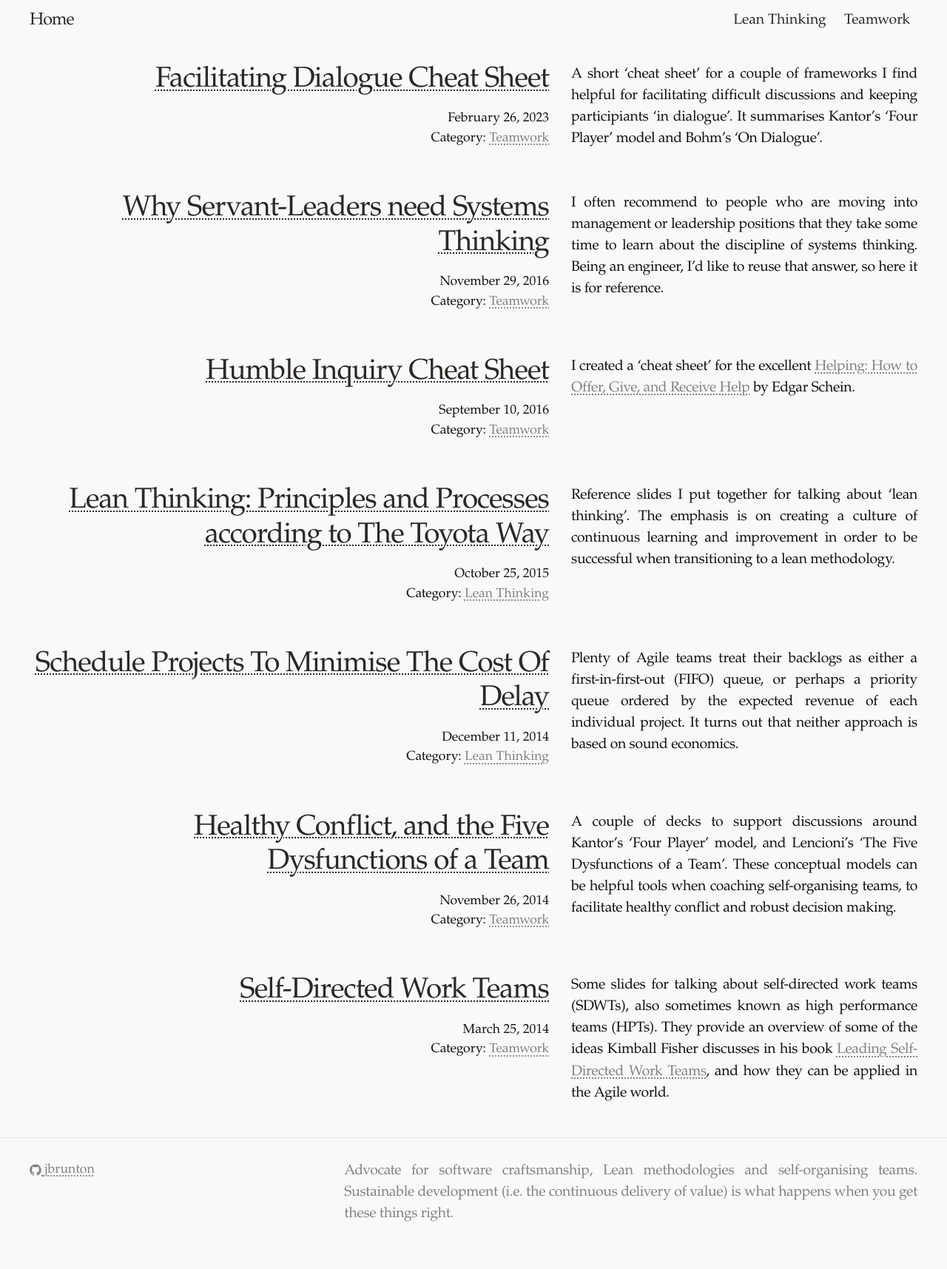
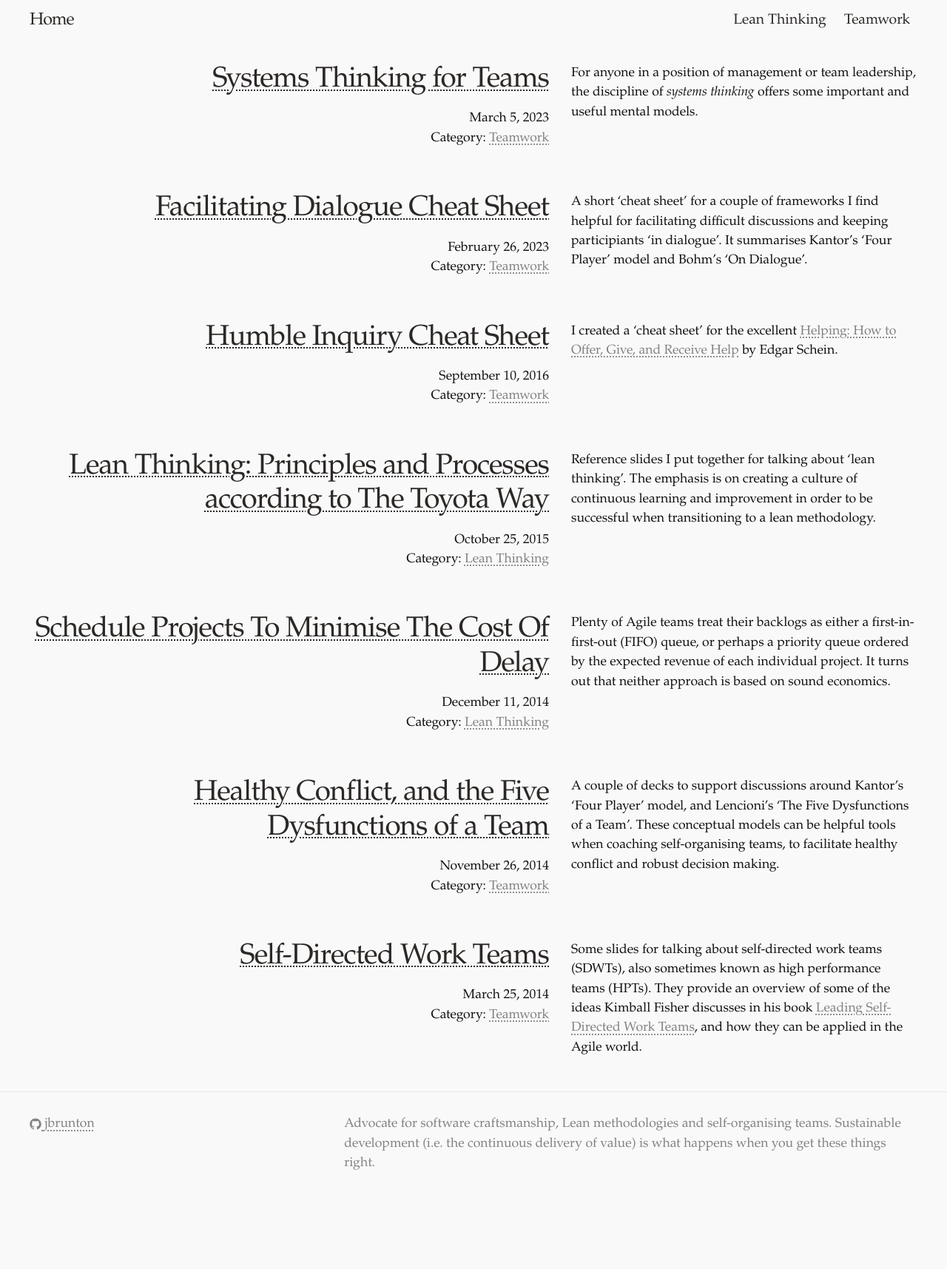
Before and after one commit to jbrunton/jbrunton.com, a Jekyll site: the page built from index.html, in a window 1280 px wide. Shown: the whole page at 74% size. Built offline with Jekyll 4.4.1, drawn with Linux system fonts in a browser that asks for light colours; nearby versions of some CDN libraries; after the commit the page ends 1645 px from its top, so only the background shows below that; part of the change alters nothing that is shown.

Commit message:
post: Systems Thinking and Management

```diff
--- a/_posts/2016-11-29-systems-thinking-and-servant-leadership.md
+++ /dev/null
@@ -1,44 +0,0 @@
----
-layout: post
-title:  "Why Servant-Leaders need Systems Thinking"
-date:   2016-11-29
-category: teamwork
-tags:
-  - systems thinking
-  - servant-leadership
----
-I often recommend to people who are moving into management or leadership positions that they take some time to learn about the discipline of systems thinking. Being an engineer, I'd like to reuse that answer, so here it is for reference.
-
-# Some Definitions
-
-In the context of systems thinking, **a system is a set of interconnected elements with a purpose** – from cells to organs to animals to organisations to societies to central heating and bathtubs. Systems thinking is simply the discipline of understanding systems and their behavior.
-
-It generally comes in two flavours, though they share the same language: the theory of stocks and flows that allows us to model dynamic complexity, and the anthropological study of human systems. The former, more technical flavor can be used to model and simulate actual systems, including manufacturing plants and process queues. This is handy. But it’s the anthropological flavor where it gets really interesting: the language of systems thinking rejects the linear narratives we're conditioned to see (through language, culture and the limitations of human cognition), and instead reveals the systemic conditions that give rise to the patterns of behaviour we observe.
-
-# Systems Thinking and Management
-
-There's a wonderful thing that W. E. Deming once said, which I think should be studied by anyone who moves into management:
-
-> If you have a stable system, there is no use to specify a goal. You will get whatever the system will deliver. A goal beyond the capability of the system will not be reached. If you have not a stable system, there is no point setting a goal. There is no way to know what the system will produce: it has no capability.
-
-In these four succinct sentences, Deming spells out everything that is wrong with 'traditional' management methods. This conclusion may seem intuitive (systems thinking often is) – and perhaps what's most surprising is that such an obvious conclusion is so rarely reached in the organizations within which we work and live. Indeed, it is a modern day tragedy that organizations often go out of their way to avoid facing this truth.
-
-The human element was extremely important to Deming, who wrote later in his life:
-
-> Our prevailing system of management has destroyed our people. People are born with intrinsic motivation, self-respect, dignity, curiosity to learn, joy in learning. The forces of destruction begin with toddlers–a prize for the best halloween costume, grades in school, gold stars–and on up through the university. On the job, people, teams, and divisions are ranked, rewarded for the top, punished for the bottom. Management by Objectives, quotas, incentive pay, business plans, put together separately, division by division, cause further loss, unknown and unknowable.
-
-In general, systems thinking rejects traditional management ideas: that if you get people to put more effort in you'll get more out; that if there is a failure then there must be a linear causal chain (i.e. someone or something to blame). Instead it encourages us to look for ways to transform the system in order to discover and realise possibilities that were unavailable to us before. Donella Meadows categorises twelve ways in which we can influence systems: those favored by traditional management styles (heroics; bonuses; overtime; etc.) are those which maintain the system and attempt to increase what it does. According to Meadows, this is the least effective type of intervention. There are eleven others to learn about (which include some of those common to Lean Thinking, especially stocks and delays).
-
-# Systems Thinking for the Servant-Leader
-
-Thus, systems thinking is an essential tool for the servant-leader. It offers ways to see opportunities that traditional hierarchies overlook. It also provides a justification for occasional top-down interventions: to make parts of the system itself visible, or to change it so that new options are made available to those within.
-
-# Getting Started
-
-The books that I always recommend as introduction to the field are:
-
-1. *Systems Thinking: A Primer* by Donella Meadows, which is a great intro to the language of systems thinking.
-
-2. *Seeing Systems* by Barry Oshry: an intriguing look at human systems from an anthropological perspective, presented in an eclectic (and powerful) mixture of prose, poetry and theatre.
-
-3. *The Fifth Discipline* by Peter Senge. Better known, insightful in the connections it makes between systems thinking and the other disciplines which Senge argues are necessary for a learning organization to master, but not as elegant an introduction as the other two.
--- /dev/null
+++ b/_posts/2023-03-05-systems-thinking-for-management.md
@@ -0,0 +1,69 @@
+---
+layout: post
+title:  "Systems Thinking for Teams"
+date:   2023-03-05
+category: teamwork
+tags:
+  - systems thinking
+---
+
+For anyone in a position of management or team leadership, the discipline of _systems thinking_ offers some important and useful mental models.
+
+# Some Definitions
+
+In the context of systems thinking:
+
+> A system is a set of interconnected elements with a purpose.
+
+This includes everything from cells to organs and animals, from familities to organisations and societies, from central heating to bathtubs. Systems thinking is simply the discipline of understanding systems and their behavior.
+
+The literature is expansive, but there are two flavours I tend to take interest in:
+
+1. **System dynamics** allows us to model the **dynamic complexity** of systems with nonlinear behavior, with tools like stock and flow diagrams. Such techniques can be used to model and simulate actual systems, including manufacturing plants, process queues and ecosystems. This is handy, though probably overkill for a typical software or knowledge-work team.
+2. The **anthropological study** of human systems. For me, this is where it gets really interesting: the language of systems thinking rejects the linear narratives we're conditioned to see (through language, culture and the limitations of human cognition), and instead reveals the systemic conditions that give rise to the patterns of behaviour we observe in our lives and our work.
+
+# Systems Thinking and Management
+
+## The 'old' view
+
+There's a wonderful thing that W. E. Deming once said:
+
+> If you have a stable system, there is no use to specify a goal. You will get whatever the system will deliver. A goal beyond the capability of the system will not be reached. If you have not a stable system, there is no point setting a goal. There is no way to know what the system will produce: it has no capability.
+
+In these four succinct sentences, Deming spells out everything that is wrong with 'traditional' management methods. The conclusion may seem intuitive (systems thinking often is) – but perhaps what's most surprising is that such an obvious conclusion is so rarely reached in the organizations within which we work and live. It is a modern day tragedy that organizations often go out of their way to avoid facing up to this reality.
+
+Indeed, the human element was extremely important to Deming, who wrote later in his life:
+
+> Our prevailing system of management has destroyed our people.
+>
+> People are born with intrinsic motivation, self-respect, dignity, curiosity to learn, joy in learning. The forces of destruction begin with toddlers–a prize for the best halloween costume, grades in school, gold stars–and on up through the university.
+>
+> On the job, people, teams, and divisions are ranked, rewarded for the top, punished for the bottom. Management by Objectives, quotas, incentive pay, business plans, put together separately, division by division, cause further loss, unknown and unknowable.
+
+## An alternative view
+
+In general, systems thinking rejects 'traditional' management concepts: that if you get people to put more effort in you'll get more out; that if there is a failure then there must be a linear causal chain (i.e. someone or something to blame). Instead it encourages us to look for ways to transform our systems in order to discover and realise possibilities that were previously unavailable to us.
+
+Donella Meadows categorises twelve ways in which we can influence systems. Those favored by traditional management styles (e.g. heroics, bonuses, overtime, threats of noncompliance, etc) are those which maintain the system and attempt to increase its output within its existing constraints. According to Meadows, many of these are among the least effective type of intervention. She proposes other forms of more effective interventions (including some which are common to Lean Thinking, such as buffers, stocks delays and the value of information flow).
+
+Barry Oshry offers some interesting (and uniquely stylised) lessons from running his 'Power Lab' workshops in which participants enter a three tier society. During this time, participants' experiences always seem deeply personal, but the same systemic patterns emerge time after time.
+
+Meanwhile, the field of **human factors research** studies the failure of complex systems with humans in the loop. Sydney Dekker, among others, has written extensively on the topic, and shows how useless the 'old view' of human error is, and why we should reject the traditional preventative solutions rooted in compliance and disciplinary action.
+
+Arguably, Amy Edmondson's research into **psychological safety** builds on this, showing not just why this old view of human error is counterproductive to safety, but why psychological safety is an important predictor of high performing teams (supporting, as it does, a culture of learning and continuous improvement).
+
+In short, systems thinking is an essential tool for any manager or leader in a modern organisation. It offers ways to see opportunities that traditional methods overlook. Importantly, however, it also provides a much more powerful role for management: sometimes a system needs to be changed so that new options are made available to those working within it. (This should not be confused with the dreaded 're-organization', however. Too often, these are rooted in the traditional view of an organisation as a hierarchy.)
+
+## Getting Started
+
+Some of the books I recommend as an introduction to this field:
+
+1. *Systems Thinking: A Primer* by Donella Meadows, which is a great intro to the language of the discipline.
+
+2. *Seeing Systems* by Barry Oshry: an intriguing look at human systems from an anthropological perspective, presented in an eclectic (and – depending on taste – powerful) mixture of prose, poetry and theatre.
+
+3. *The Field Guide to Understanding Human Error* by Sydney Dekker provides a good summary of research into human factors investigations, and how to avoid falling into the traps of the 'old view' of human error.
+
+4. *The Fearless Organization: Creating Psychological Safety in the Workplace for Learning, Innovation, and Growth* by Amy Edmondson shows the importance and benefits of a culture which avoids placing blame or top-down directives.
+
+5. *The Fifth Discipline* by Peter Senge. A well known book that draws insightful connections between systems thinking and learning organisations. It is, however, a long read, and arguably the literature on learning organisations has evolved since it was written.
--- a/_sass/_base.scss
+++ b/_sass/_base.scss
@@ -34,7 +34,7 @@ body {
  */
 h1, h2, h3, h4, h5, h6,
 p, blockquote, pre,
-ul, ol, dl, figure,
+ul, ol, li, dl, figure,
 %vertical-rhythm {
     margin-bottom: calc($spacing-unit / 2);
 }
@@ -115,26 +115,6 @@ a {
     }
 }
 
-
-
-/**
- * Blockquotes
- */
-blockquote {
-    color: $grey-color;
-    border-left: 4px solid $grey-color-light;
-    padding-left: calc($spacing-unit / 2);
-    font-size: 18px;
-    letter-spacing: -1px;
-    font-style: italic;
-
-    > :last-child {
-        margin-bottom: 0;
-    }
-}
-
-
-
 /**
  * Code formatting
  */
--- a/_sass/_typography.scss
+++ b/_sass/_typography.scss
@@ -1,5 +1,19 @@
-p {
+.post-content {
   text-align: justify;
   font-size: $base-font-size;
   letter-spacing: -0.3px;
 }
+
+blockquote {
+  color: $grey-color-dark;
+  border-left: 4px solid $grey-color-light;
+  padding-left: calc($spacing-unit / 2);
+  padding-right: calc($spacing-unit / 2);
+  font-size: $base-font-size;
+  letter-spacing: 0;
+  font-style: italic;
+
+  > :last-child {
+      margin-bottom: 0;
+  }
+}
--- a/css/main.scss
+++ b/css/main.scss
@@ -20,7 +20,7 @@ $brand-color:      #2B2826;
 
 $grey-color:       #828282;
 $grey-color-light: lighten($grey-color, 40%);
-$grey-color-dark:  darken($grey-color, 25%);
+$grey-color-dark:  darken($grey-color, 10%);
 $grey-color-lightest: #F4F4F4;
 
 // Width of the content area
```
